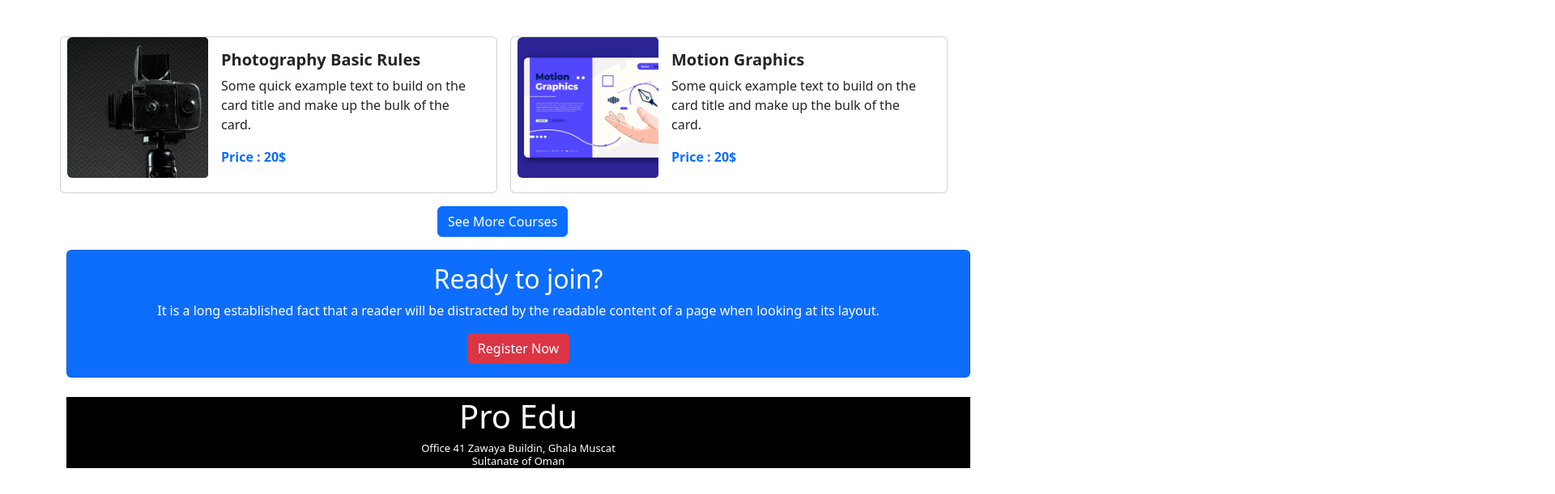
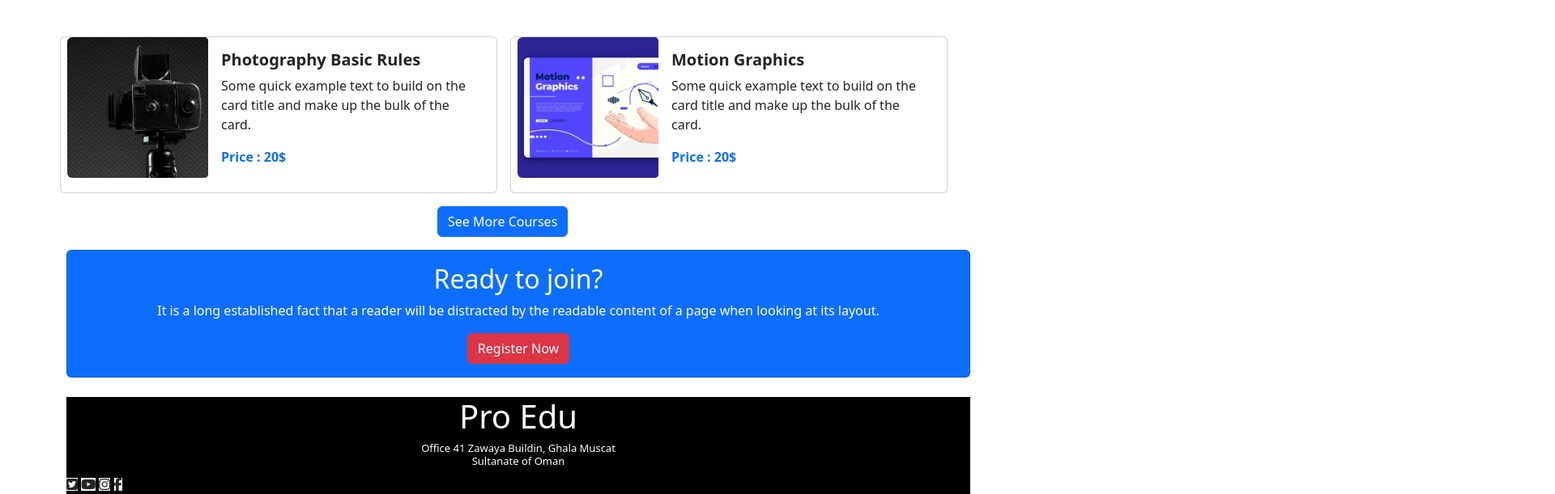
Before and after one commit to jahangirbd18/bdtech-website, a plain HTML site: page index.html in a window 1280 px wide. Shown: the part 1173-1784 px from the top of the page at 81% size, 1920 px wide, since content can reach past the window. Before the commit the page ends 1760 px from the top, so only its background shows below. Drawn offline with nearby package versions, Linux system fonts and the light colour scheme.

Commit message:
Fifth-Commit

```diff
--- a/index.html
+++ b/index.html
@@ -276,7 +276,7 @@
                 </div>
             </div>
 
-            <div class="footer bg-black w-100 mx-auto">
+            <div class="footer bg-black">
                 <div class="footer-text">
                     <h1 style="color:white; text-align: center;">Pro Edu
                     </h1>
@@ -284,7 +284,7 @@
                         Office 41 Zawaya Buildin, Ghala Muscat<br>
                         Sultanate of Oman</h5>
                 </div>
-                <div class="icon w-100 position-absolute top-0 start-100">
+                <div class="icon mx-auto">
                     <i class="fab fa-twitter-square bg-light "> </i>
                     <i class="fab fa-youtube bg-light"></i>
                     <i class="fab fa-instagram bg-light"></i>
```
